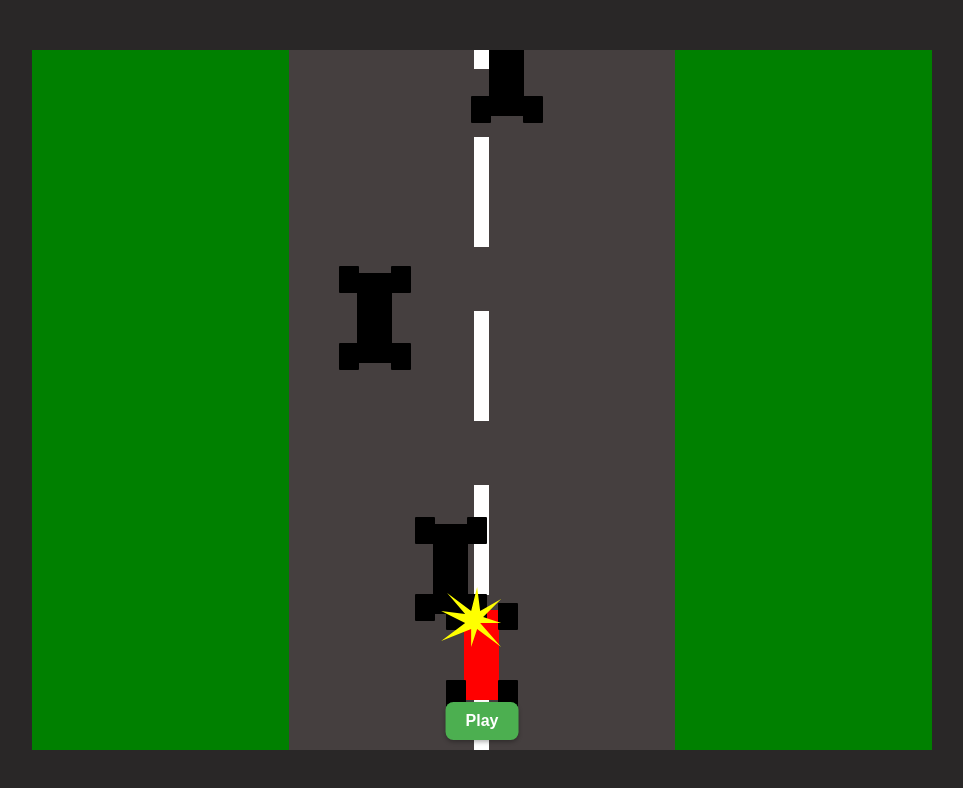
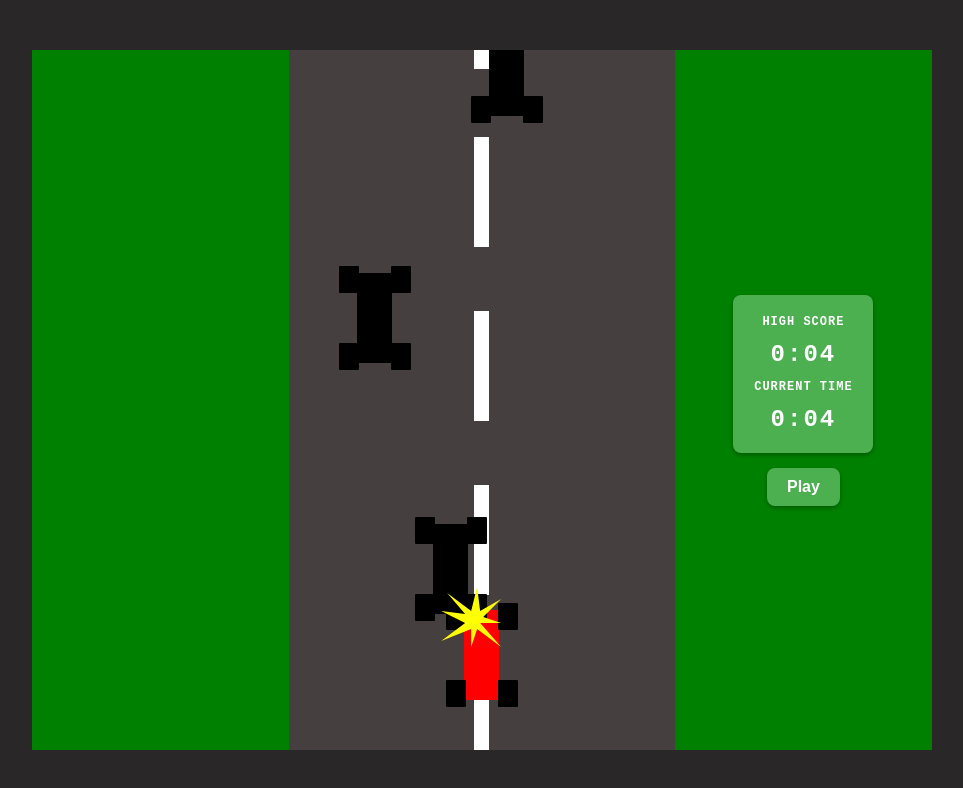
Before and after one commit to Nicholas-Riegel/racing-game, a plain HTML site: page index.html in a window 1280 px wide. Shown: the whole page, without its empty margins (158-1121 px from the left). Drawn offline with Linux system fonts and the light colour scheme.

Commit message:
* Added timer

```diff
--- a/index.html
+++ b/index.html
@@ -8,7 +8,6 @@
     <title>Document</title>
 </head>
 <body>
-    <button id="restart-button">Play</button>
     <main>
         <div></div>
         <div id="road">
@@ -16,7 +15,18 @@
             <div id="lines-container-2"></div>
             <div id="lines-container-1"></div>
         </div>
-        <div></div>
+        <div>
+            <div id="timer-box">
+
+                <label for="high-score">High Score</label>
+                <div id="high-score" name="high-score"></div>
+
+                <label for="current-time">Current Time</label>
+                <div id="current-time" name="current-time"></div>
+
+            </div>
+            <button id="restart-button">Play</button>
+        </div>
     </main>
 </body>
 </html>
--- a/public/Game.js
+++ b/public/Game.js
@@ -3,6 +3,7 @@ class Game {
     constructor() {
         this.currentRace = null;
         this.restartButton = null;
+        this.highScore = 0;
         this.setupUI();
     }
     setupUI() {
@@ -20,7 +21,7 @@ class Game {
             this.currentRace.cleanup();
         }
         // Create and start new race
-        this.currentRace = new Race();
+        this.currentRace = new Race(this);
         this.currentRace.start();
     }
 }
--- a/public/Race.js
+++ b/public/Race.js
@@ -2,17 +2,20 @@ import Road from "./RaceElements/Road.js";
 import PlayerCar from "./RaceElements/PlayerCar.js";
 import EnemyCarFactory from "./RaceElements/EnemyCar.js";
 class Race {
-    constructor() {
+    constructor(game) {
         this.road = null;
         this.playerCar = null;
         this.enemyCarInterval = null;
         this.checkCollisionsInterval = null;
         this.backgroundMusic = null;
+        this.elapsedTime = 0;
+        this.game = game;
     }
     start() {
         // Create game elements
         this.road = new Road();
         this.playerCar = new PlayerCar();
+        this.startTime = Date.now();
         // Start music
         this.startBackgroundMusic();
         // Start enemy spawning
@@ -21,10 +24,34 @@ class Race {
         this.playerCar.startPlayerMovement();
         // Start collision detection
         this.checkCollisionsInterval = setInterval(() => {
+            this.updateTimer();
             if (this.checkCollisions()) {
                 this.stop();
             }
         }, 10);
+    }
+    updateTimer() {
+        this.currentTime = Date.now();
+        this.elapsedTime = this.currentTime - this.startTime;
+        // Format elapsed time as MM:SS
+        const seconds = Math.floor(this.elapsedTime / 1000);
+        const minutes = Math.floor(seconds / 60);
+        const displaySeconds = seconds % 60;
+        const timeDisplay = `${minutes}:${displaySeconds.toString().padStart(2, '0')}`;
+        // Update the UI element
+        const timerElement = document.querySelector('#current-time');
+        if (timerElement) {
+            timerElement.textContent = timeDisplay;
+        }
+        const highScoreElement = document.querySelector('#high-score');
+        if (highScoreElement && this.elapsedTime > this.game.highScore) {
+            this.game.highScore = this.elapsedTime;
+            const seconds = Math.floor(this.game.highScore / 1000);
+            const minutes = Math.floor(seconds / 60);
+            const displaySeconds = seconds % 60;
+            const timeDisplay = `${minutes}:${displaySeconds.toString().padStart(2, '0')}`;
+            highScoreElement.textContent = timeDisplay;
+        }
     }
     stop() {
         if (this.enemyCarInterval)
--- a/src/Game.ts
+++ b/src/Game.ts
@@ -4,6 +4,7 @@ class Game {
 
     private currentRace: Race | null = null;
     private restartButton: HTMLButtonElement | null = null;
+    public highScore: number = 0;
 
     constructor() {
         this.setupUI();
@@ -28,10 +29,9 @@ class Game {
         }
 
         // Create and start new race
-        this.currentRace = new Race();
+        this.currentRace = new Race(this);
         this.currentRace.start();
     }
-
 }
 
 export default Game;
--- a/style.css
+++ b/style.css
@@ -153,10 +153,6 @@ main {
 
 
 #restart-button {
-    position: fixed;
-    bottom: 60px;
-    left: 50%;
-    transform: translateX(-50%);
     font-size: 16px;
     padding: 10px 20px;
     background-color: #4CAF50;
@@ -166,10 +162,50 @@ main {
     cursor: pointer;
     transition: background-color 0.3s;
     font-weight: bold;
-    z-index: 1000;
     box-shadow: 0 2px 4px rgba(0, 0, 0, 0.3);
+    margin-top: 15px;
 }
 
 #restart-button:hover {
     background-color: #45a049;
 }
+
+/* Timer Box Styling */
+main > div:last-child {
+    display: flex;
+    flex-direction: column;
+    align-items: center;
+    justify-content: center;
+    padding: 30px 20px;
+}
+
+#timer-box {
+    display: flex;
+    flex-direction: column;
+    justify-content: center;
+    align-items: center;
+    gap: 12px;
+    padding: 20px;
+    background-color: #4CAF50;
+    border-radius: 8px;
+    font-family: 'Courier New', monospace;
+    box-shadow: 0 2px 4px rgba(0, 0, 0, 0.3);
+}
+
+#timer-box label {
+    font-size: 12px;
+    font-weight: bold;
+    color: white;
+    text-transform: uppercase;
+    letter-spacing: 1px;
+}
+
+#high-score,
+#current-time {
+    font-size: 24px;
+    font-weight: bold;
+    color: white;
+    letter-spacing: 2px;
+    min-width: 100px;
+    text-align: center;
+}
--- a/tsconfig.json
+++ b/tsconfig.json
@@ -87,11 +87,11 @@
     // "strictNullChecks": true,                         /* When type checking, take into account 'null' and 'undefined'. */
     // "strictFunctionTypes": true,                      /* When assigning functions, check to ensure parameters and the return values are subtype-compatible. */
     // "strictBindCallApply": true,                      /* Check that the arguments for 'bind', 'call', and 'apply' methods match the original function. */
-    // "strictPropertyInitialization": true,             /* Check for class properties that are declared but not set in the constructor. */
+    "strictPropertyInitialization": false,             /* Check for class properties that are declared but not set in the constructor. */
     // "noImplicitThis": true,                           /* Enable error reporting when 'this' is given the type 'any'. */
     // "useUnknownInCatchVariables": true,               /* Default catch clause variables as 'unknown' instead of 'any'. */
     // "alwaysStrict": true,                             /* Ensure 'use strict' is always emitted. */
-    // "noUnusedLocals": true,                           /* Enable error reporting when local variables aren't read. */
+    "noUnusedLocals": false,                           /* Enable error reporting when local variables aren't read. */
     // "noUnusedParameters": true,                       /* Raise an error when a function parameter isn't read. */
     // "exactOptionalPropertyTypes": true,               /* Interpret optional property types as written, rather than adding 'undefined'. */
     // "noImplicitReturns": true,                        /* Enable error reporting for codepaths that do not explicitly return in a function. */
```
Also changed, not shown: src/Race.ts (+42 -0 lines), README.md.
